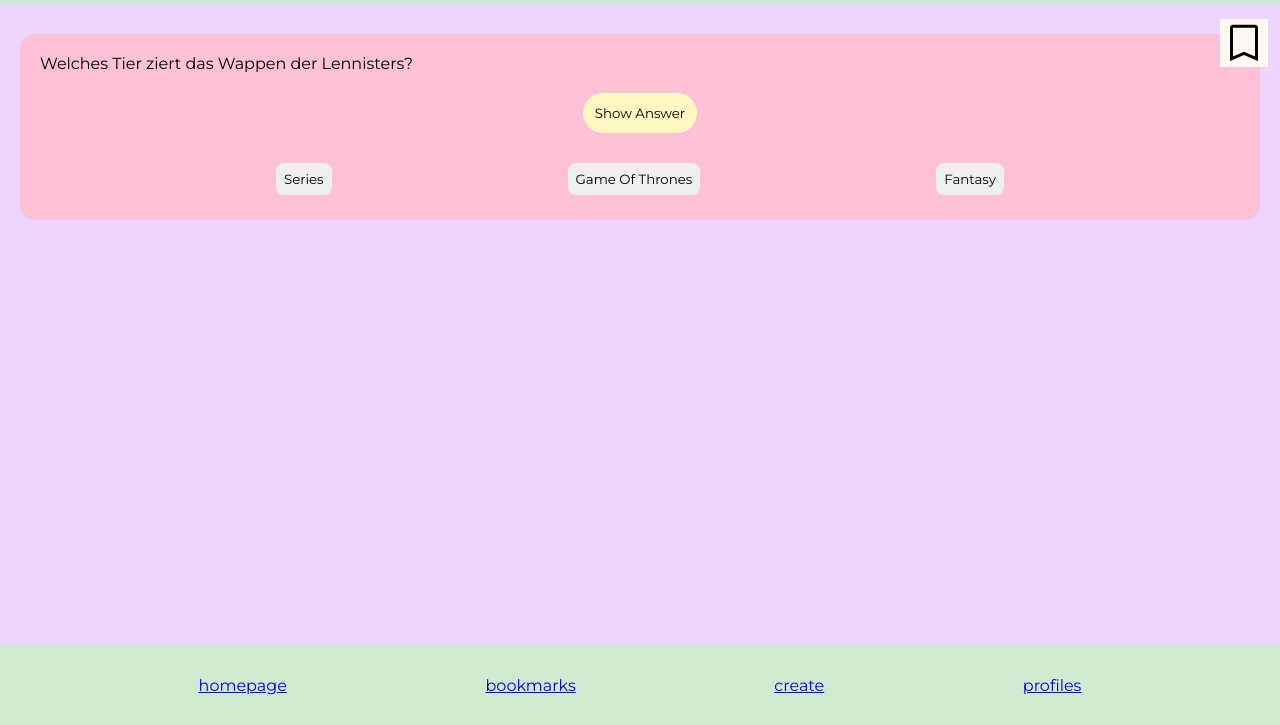
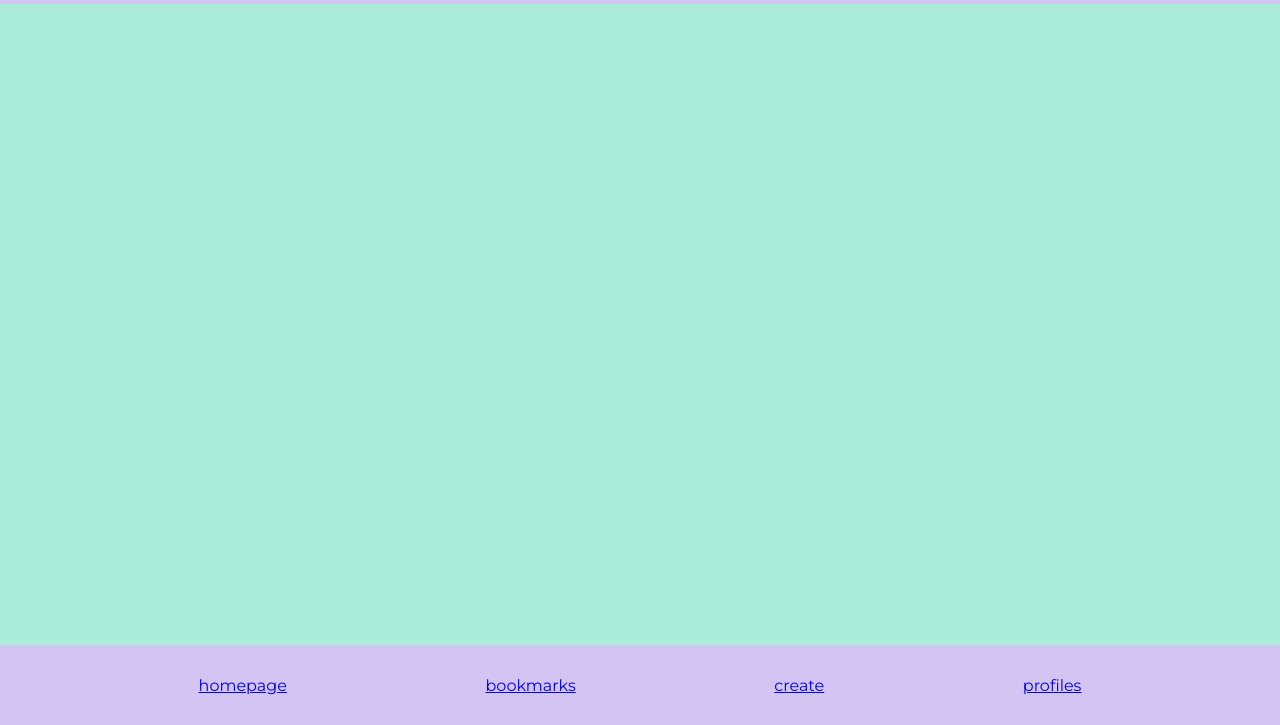
Before and after one commit to therealchrismcfly/quizapp, a plain HTML site: page bookmarks.html in a window 1280 px wide. Shown: the part 75-800 px from the top of the page. Drawn offline with Linux system fonts and the light colour scheme.

Commit message:
add colors

```diff
--- a/base.css
+++ b/base.css
@@ -6,5 +6,12 @@
 }
 
 body {
-  background-color: #eed5ff;
+  background-color: var(--mint);
 }
+
+:root {
+  --lavendel: #d4c4f4;
+  --pink: #f468bc;
+  --yellow: #ecf5ad;
+  --mint: #aaebda;
+}
--- a/bookmarks.html
+++ b/bookmarks.html
@@ -17,37 +17,7 @@
     <header>
       <h1>Bookmarks</h1>
     </header>
-    <main>
-      <article class="card">
-        <button class="card__bookmark-button card__bookmark-button--filled">
-          <svg
-            xmlns="http://www.w3.org/2000/svg"
-            height="48"
-            width="48"
-            style="background-color: #fff9f1"
-          >
-            <path
-              d="m13 37.45 11-4.65 11 4.65V8.75H13ZM10 42V8.75q0-1.2.9-2.1.9-.9 2.1-.9h22q1.2 0 2.1.9.9.9.9 2.1V42l-14-6ZM35 8.75H13h22Z"
-            />
-          </svg>
-        </button>
-        <p class="card__question" data-js="text">
-          Welches Tier ziert das Wappen der Lennisters?
-        </p>
-        <div class="card__show-answers">
-          <button class="card__show-answers__button" data-js="button">
-            Show Answer
-          </button>
-        </div>
-        <ul class="card__taglist">
-          <li><button class="card__taglist__item">Series</button></li>
-          <li>
-            <button class="card__taglist__item">Game Of Thrones</button>
-          </li>
-          <li><button class="card__taglist__item">Fantasy</button></li>
-        </ul>
-      </article>
-    </main>
+    <main></main>
     <nav>
       <ul class="navbar">
         <li class="navbar__item"><a href="/index.html">homepage</a></li>
--- a/components/header.css
+++ b/components/header.css
@@ -1,7 +1,7 @@
 header {
   display: flex;
   justify-content: center;
-  background-color: #ceebd2;
+  background-color: var(--lavendel);
 }
 
 h1 {
--- a/components/navbar.css
+++ b/components/navbar.css
@@ -2,7 +2,7 @@
   display: flex;
   justify-content: space-evenly;
   align-items: center;
-  background-color: #ceebd2;
+  background-color: var(--lavendel);
   width: 100%;
   height: 80px;
   position: fixed;
--- a/components/questioncard.css
+++ b/components/questioncard.css
@@ -3,7 +3,7 @@
 @import "./bookmark-button.css";
 
 .card {
-  background-color: #fec1d7;
+  background-color: white;
   border-radius: 15px;
   margin: 30px 20px;
   padding: 20px;
--- a/components/questioncard_tags.css
+++ b/components/questioncard_tags.css
@@ -9,5 +9,5 @@
   padding: 8px;
   border-radius: 8px;
   border: none;
-  background-color: #white;
+  background-color: var(--yellow);
 }
--- a/components/show-answers.css
+++ b/components/show-answers.css
@@ -1,14 +1,22 @@
-.card__show-answers {
+.card__show-answer {
   display: flex;
   justify-content: center;
 }
 
-.card__show-answers__button {
+.card__show-answer__button {
   padding: 12px;
   margin: 20px 5px;
   border-radius: 25px;
   border: none;
   display: flex;
   justify-content: center;
-  background-color: #fef9c1;
+  background-color: var(--pink);
 }
+
+.card__show-answer__answer {
+  display: flex;
+}
+
+.card__show-answer__answer--hidden {
+  display: none;
+}
```
Also changed, not shown: index.html (+11 -4 lines), index.js (+6 -4 lines).
